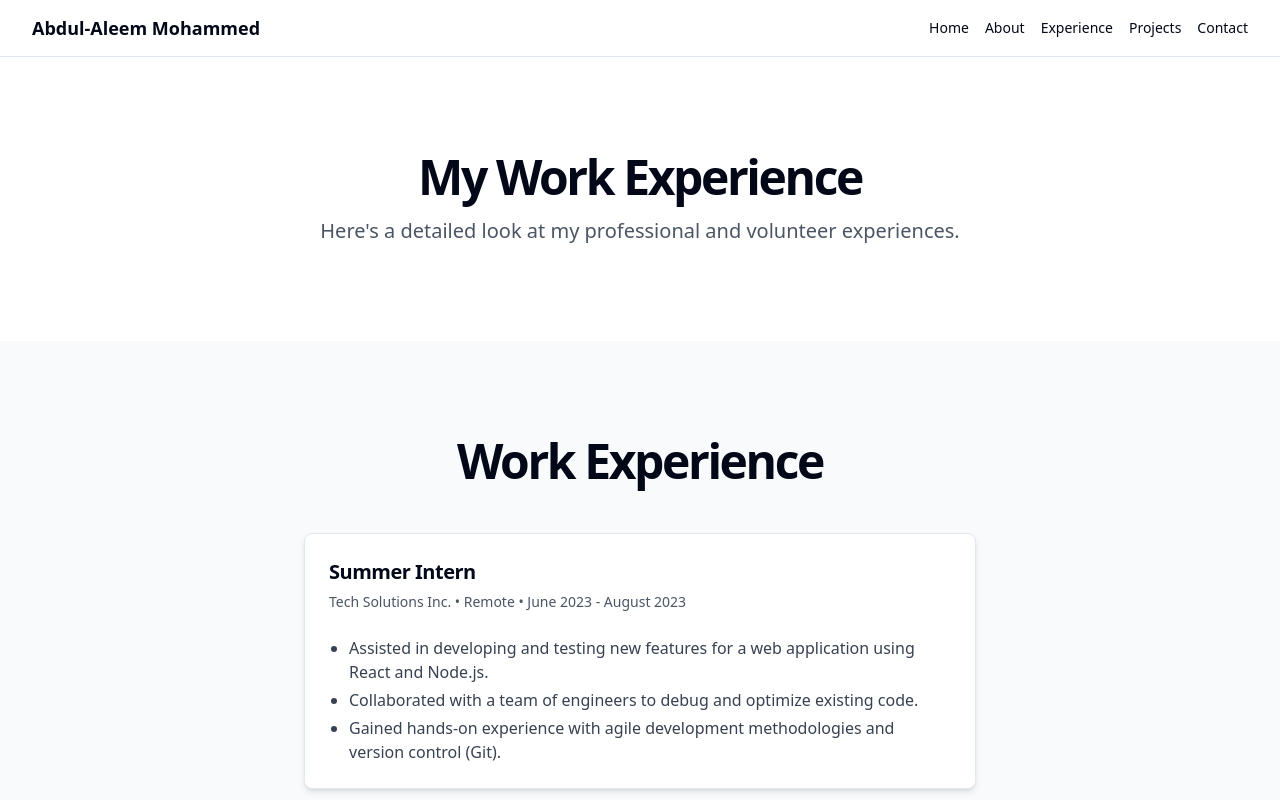
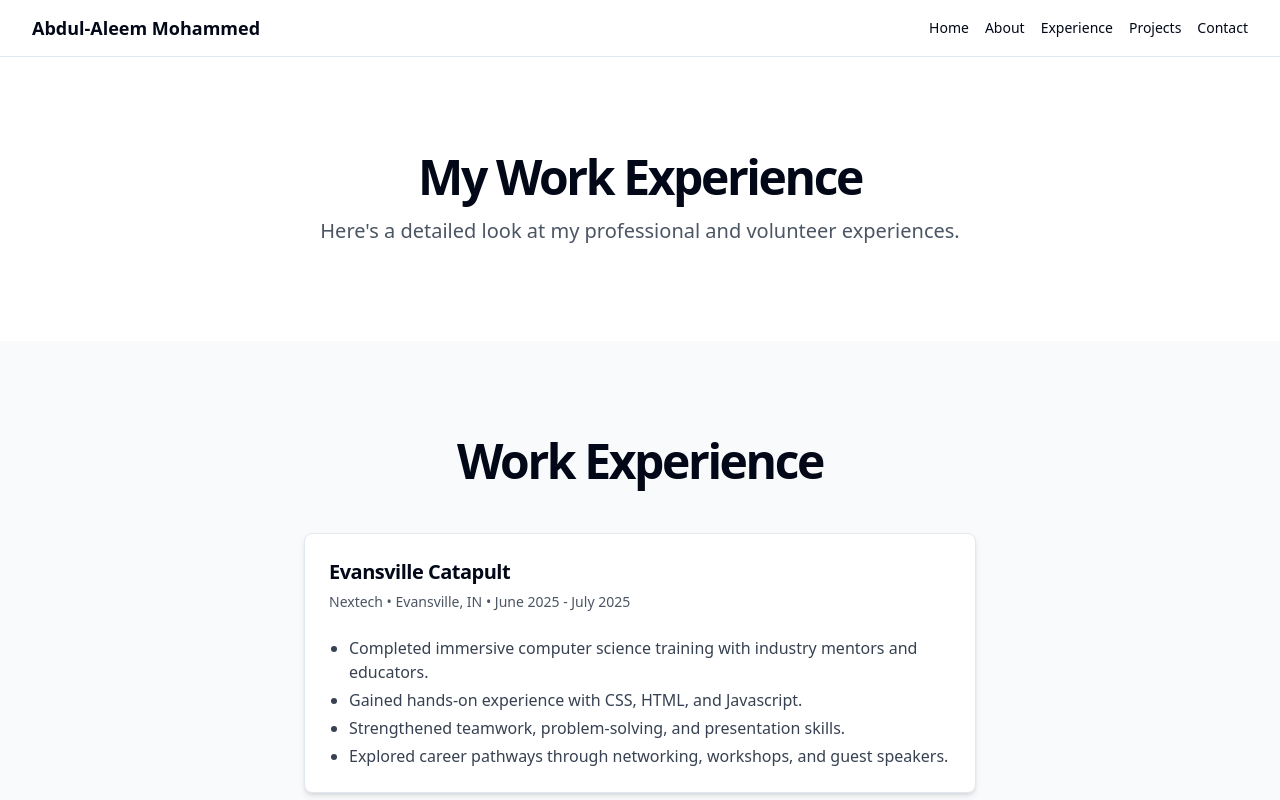
Before and after one commit to abaleemmo/Portfolio, a React (Vite) app: page /work-experiences in a window 1280 px wide. Shown: the top 800 px of the page. Built offline with nearby package versions, Linux system fonts and the light colour scheme.

Commit message:
[dyad] wrote 1 file(s)

```diff
--- a/src/components/WorkExperienceSection.tsx
+++ b/src/components/WorkExperienceSection.tsx
@@ -10,6 +10,18 @@ interface WorkExperience {
 }
 
 const workExperiences: WorkExperience[] = [
+  {
+    title: "Evansville Catapult",
+    company: "Nextech",
+    location: "Evansville, IN", // Assuming Evansville, IN based on "Evansville Catapult"
+    dates: "June 2025 - July 2025",
+    description: [
+      "Completed immersive computer science training with industry mentors and educators.",
+      "Gained hands-on experience with CSS, HTML, and Javascript.",
+      "Strengthened teamwork, problem-solving, and presentation skills.",
+      "Explored career pathways through networking, workshops, and guest speakers."
+    ],
+  },
   {
     title: "Summer Intern",
     company: "Tech Solutions Inc.",
```
